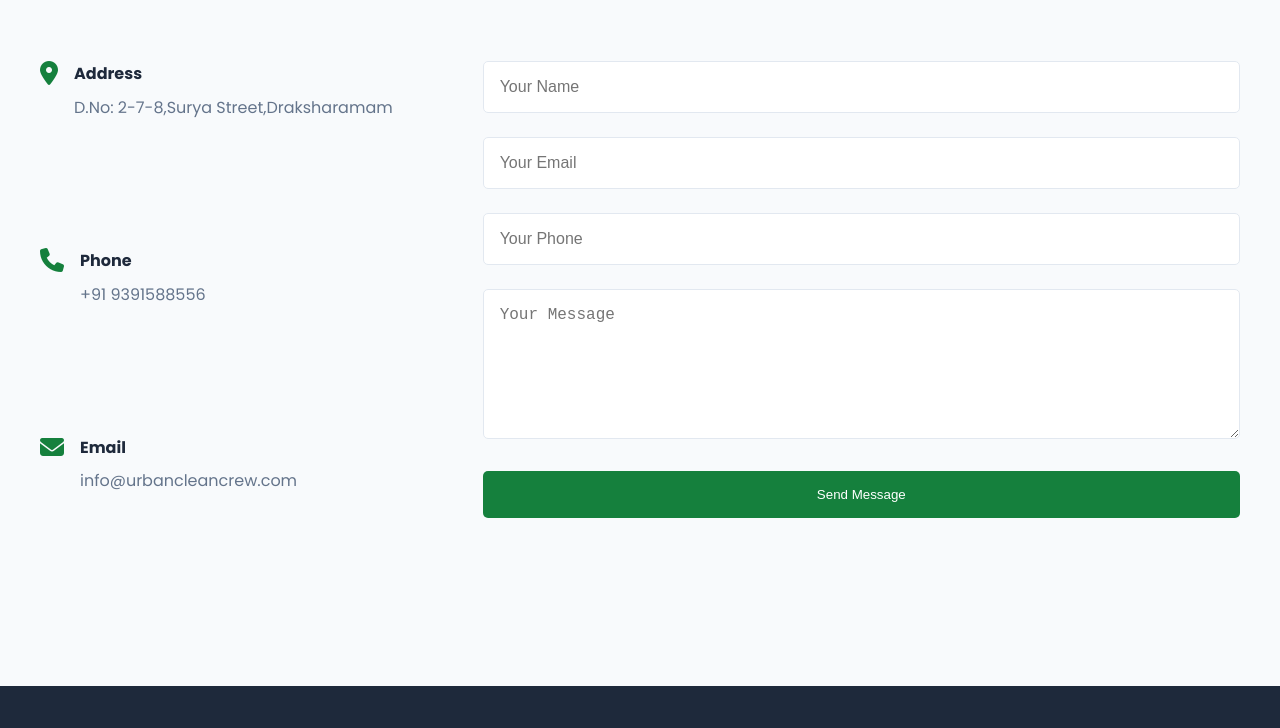
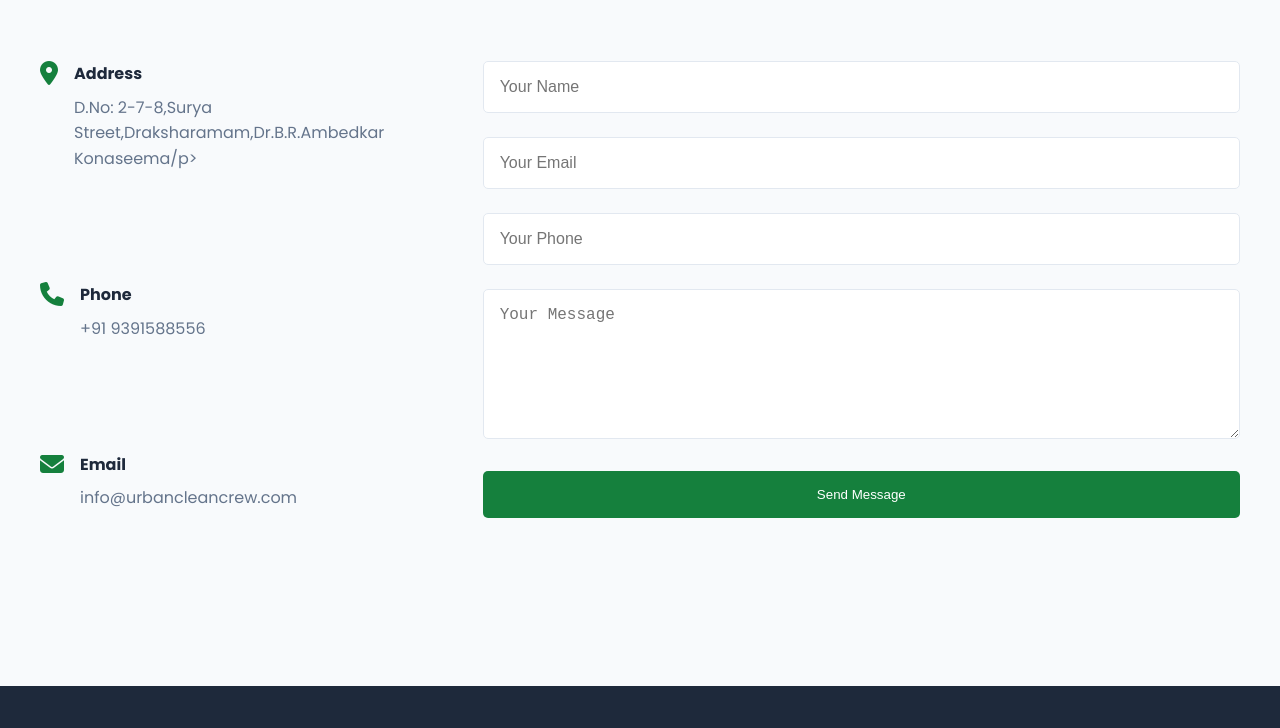
Before and after one commit to saivigneshinapakolla/urbanclean-website, a website: page index.html in a window 1280 px wide. Shown: the part 4265-4993 px from the top of the page. Drawn offline with nearby package versions, Linux system fonts and the light colour scheme.

Commit message:
Address change

```diff
--- a/index.html
+++ b/index.html
@@ -296,7 +296,7 @@
                     <i class="fas fa-map-marker-alt"></i>
                     <div>
                         <h4>Address</h4>
-                        <p>D.No: 2-7-8,Surya Street,Draksharamam</p>
+                        <p>D.No: 2-7-8,Surya Street,Draksharamam,Dr.B.R.Ambedkar Konaseema/p>
                     </div>
                 </div>
                 <div class="info-item">
```
Also changed, not shown: 1 other file.
